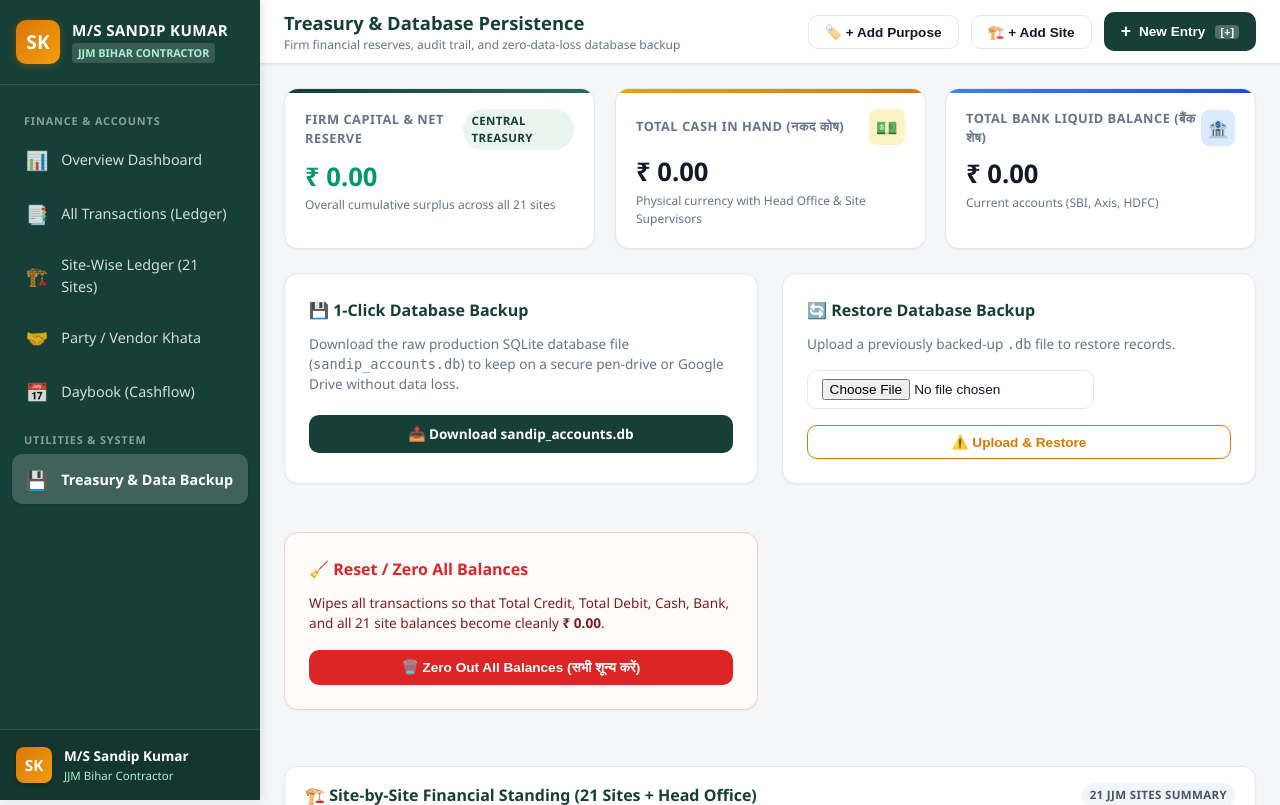
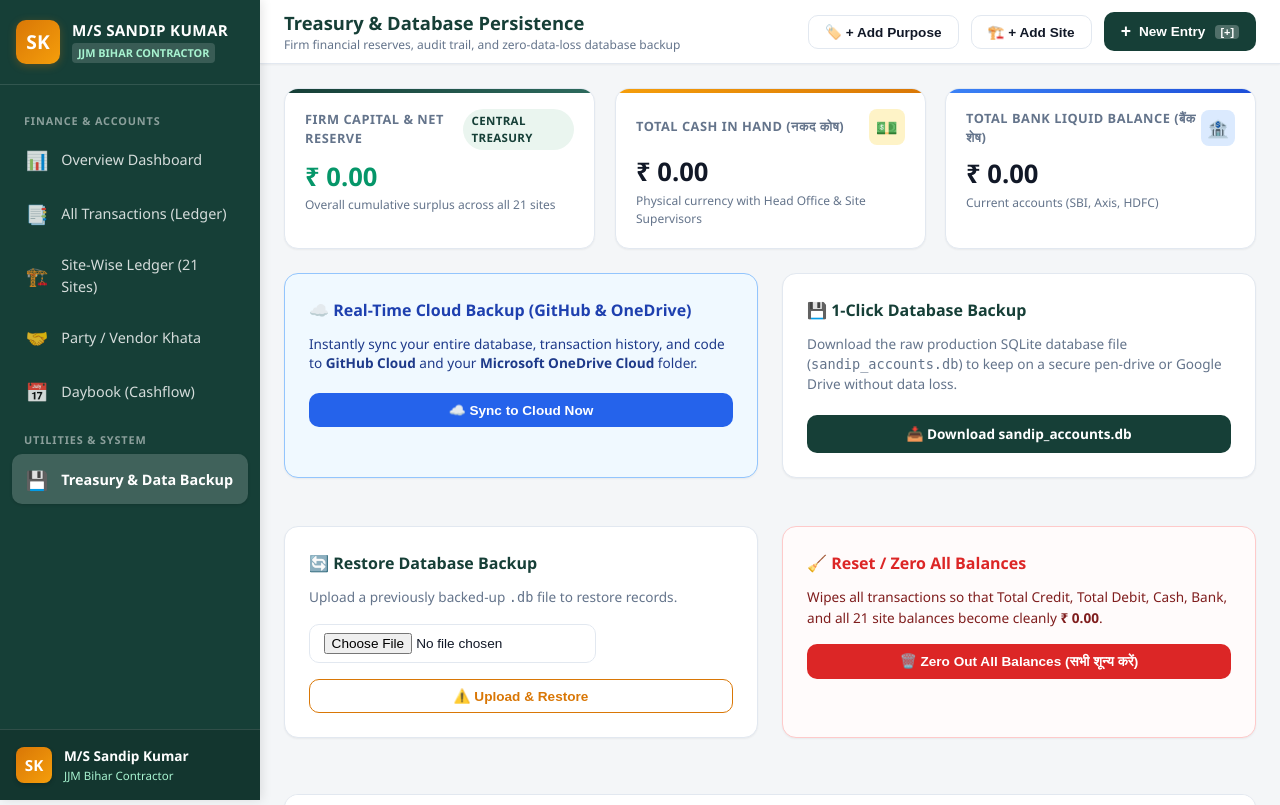
Before and after one commit to subashrajsp143-beep/ms-sandip-kumar-accounts, a Flask app: page /treasury-backup in a window 1280 px wide. Shown: the top 805 px of the page. Run offline with Flask 3, Linux system fonts and the light colour scheme; data comes from the database, SQL or seed files in the repository; both versions use the stored data as it was after the commit; data that the repository does not hold is empty.

Commit message:
Cloud Backup Snapshot: 2026-11-05 11:33:15

```diff
--- a/app.py
+++ b/app.py
@@ -372,6 +372,27 @@ def api_create_category():
     except Exception as e:
         return jsonify({'success': False, 'message': str(e)}), 500
 
+@app.route('/api/cloud-backup', methods=['POST'])
+@login_required
+def api_cloud_backup():
+    try:
+        import cloud_backup
+        result = cloud_backup.run_cloud_backup()
+        models.log_activity(
+            session.get('user_id', 1),
+            'sandip',
+            'CLOUD_BACKUP',
+            "Triggered cloud backup to GitHub and OneDrive",
+            request.remote_addr
+        )
+        return jsonify({
+            'success': True,
+            'message': 'Cloud Backup successful! Synced to GitHub & OneDrive.',
+            'details': result
+        })
+    except Exception as e:
+        return jsonify({'success': False, 'message': str(e)}), 500
+
 @app.route('/api/next_voucher')
 @login_required
 def api_next_voucher():
--- a/templates/backup.html
+++ b/templates/backup.html
@@ -39,6 +39,20 @@
 
 <!-- BACKUP & RESTORE UTILITIES -->
 <div style="display: grid; grid-template-columns: repeat(auto-fit, minmax(320px, 1fr)); gap: 1.5rem; margin-bottom: 2rem;">
+    <!-- Real-Time Cloud Sync (GitHub & OneDrive) -->
+    <div class="table-card" style="padding: 1.5rem; border-color: #93C5FD; background: #F0F9FF;">
+        <div class="table-card-title" style="margin-bottom: 0.75rem; color: #1E40AF;">
+            <span>☁️ Real-Time Cloud Backup (GitHub & OneDrive)</span>
+        </div>
+        <p style="font-size: 0.85rem; color: #1E3A8A; margin-bottom: 1.25rem; line-height: 1.45;">
+            Instantly sync your entire database, transaction history, and code to <strong>GitHub Cloud</strong> and your <strong>Microsoft OneDrive Cloud</strong> folder.
+        </p>
+        <button type="button" class="btn btn-primary" id="btnSyncCloud" onclick="triggerCloudBackup()" style="width: 100%; background: #2563EB;">
+            <span>☁️ Sync to Cloud Now</span>
+        </button>
+        <div id="cloudSyncStatus" style="font-size:0.78rem; margin-top:10px; display:none; line-height:1.4;"></div>
+    </div>
+
     <!-- 1-Click SQLite DB Download -->
     <div class="table-card" style="padding: 1.5rem;">
         <div class="table-card-title" style="margin-bottom: 0.75rem;">
@@ -174,3 +188,37 @@
     </div>
 </div>
 {% endblock %}
+
+{% block extra_scripts %}
+<script>
+function triggerCloudBackup() {
+    const btn = document.getElementById('btnSyncCloud');
+    const statusDiv = document.getElementById('cloudSyncStatus');
+    btn.disabled = true;
+    btn.textContent = '⏳ Syncing to Cloud... (Please wait)';
+    statusDiv.style.display = 'block';
+    statusDiv.style.color = '#1E40AF';
+    statusDiv.textContent = 'Uploading database to Microsoft OneDrive and GitHub Cloud...';
+
+    fetch('/api/cloud-backup', { method: 'POST' })
+        .then(res => res.json())
+        .then(data => {
+            btn.disabled = false;
+            btn.textContent = '☁️ Sync to Cloud Now';
+            if (data.success) {
+                statusDiv.style.color = '#059669';
+                statusDiv.innerHTML = `✅ <strong>Cloud Backup Succeeded!</strong><br>• Synced to Microsoft OneDrive<br>• Snapshot zip on Desktop<br>• <a href="https://github.com/subashrajsp143-beep/ms-sandip-kumar-accounts" target="_blank" style="text-decoration:underline; font-weight:bold; color:#1E40AF;">View on GitHub Cloud &rarr;</a>`;
+            } else {
+                statusDiv.style.color = '#DC2626';
+                statusDiv.textContent = '❌ Cloud sync failed: ' + (data.message || 'Unknown error');
+            }
+        })
+        .catch(err => {
+            btn.disabled = false;
+            btn.textContent = '☁️ Sync to Cloud Now';
+            statusDiv.style.color = '#DC2626';
+            statusDiv.textContent = '❌ Network Error: ' + err.message;
+        });
+}
+</script>
+{% endblock %}
```
Also changed, not shown: test_app.py (+10 -0 lines), database/sandip_accounts.db.
